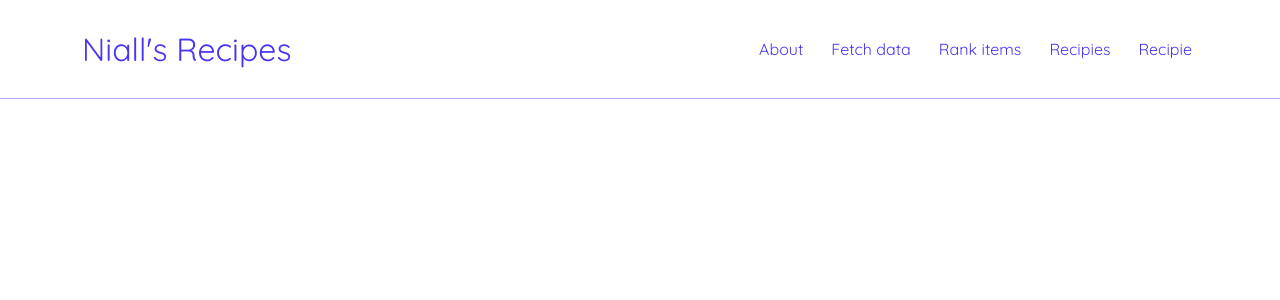
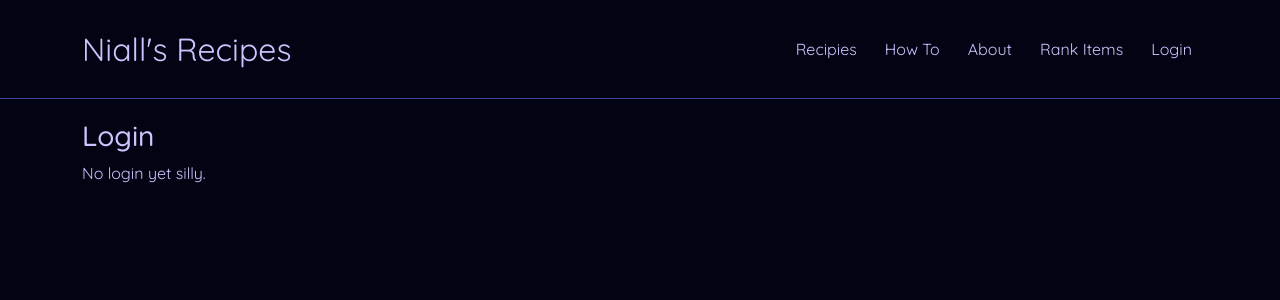
Before and after one commit to niallll/RecipeWebsite, a React (Create React App) app in the folder ClientApp/: page /login in a window 1280 px wide. Shown: the top 300 px of the page. Built offline with nearby package versions, Linux system fonts and the light colour scheme.

Commit message:
Extra tabs, recipe links to idividual, new css

```diff
--- a/ClientApp/src/components/About.js
+++ b/ClientApp/src/components/About.js
@@ -6,7 +6,13 @@ const About = () => {
           <h3>About</h3>
           <p>A simple recipe website for simple recipes.</p>
           <p>The recipes here are made to be simple, easy and cheap.</p>
-          <p>The webite was created in order for me to learn React.js.</p>
+          <p>The webite was created in order for me to learn <a href='https://facebook.github.io/react/'>React</a>.</p>
+          <p>built with:</p>
+          <ul>
+            <li><a href='https://get.asp.net/'>ASP.NET Core</a> and <a href='https://msdn.microsoft.com/en-us/library/67ef8sbd.aspx'>C#</a> for cross-platform server-side code</li>
+            <li><a href='https://facebook.github.io/react/'>React</a> for client-side code</li>
+            <li><a href='http://getbootstrap.com/'>Bootstrap</a> for layout and styling</li>
+          </ul>
           <p>Code used can be found <a href="https://github.com/niallll/RecipeWebsite">here.</a></p>
         </div>
       </main>
--- /dev/null
+++ b/ClientApp/src/components/HowTo.js
@@ -0,0 +1,15 @@
+
+const HowTo = () => {
+  return (
+      <main>
+        <div>
+          <h3>How To</h3>
+          <h5>How to cook</h5>
+          <p>Just cook chief it aint hard.</p>
+          <h5>How to cut</h5>
+          <p>Use a knife, a sharp knife.</p>
+        </div>
+      </main>
+  )
+}
+export default HowTo;
--- /dev/null
+++ b/ClientApp/src/components/Login.js
@@ -0,0 +1,12 @@
+
+const Login = () => {
+  return (
+      <main>
+        <div>
+          <h3>Login</h3>
+          <p>No login yet silly.</p>
+        </div>
+      </main>
+  )
+}
+export default Login;
--- a/ClientApp/src/components/NavMenu.js
+++ b/ClientApp/src/components/NavMenu.js
@@ -11,11 +11,11 @@ export class NavMenu extends Component {
         <Navbar className="navbar" container light>
           <NavbarBrand tag={Link} to="/" className='navbarbrand'>Niall's Recipes</NavbarBrand>
           <div className='navbarlinks'>
+            <NavLink tag={Link} className="navlink" to="/fetch-recipes" >Recipies</NavLink>
+            <NavLink tag={Link} className="navlink" to="/how-to" >How To</NavLink>
             <NavLink tag={Link} className="navlink" to="/about">About</NavLink>
-            <NavLink tag={Link} className="navlink" to="/fetch-data">Fetch data</NavLink>
-            <NavLink tag={Link} className="navlink" to="/rank-items">Rank items</NavLink>
-            <NavLink tag={Link} className="navlink" to="/fetch-recipes">Recipies</NavLink>
-            <NavLink tag={Link} className="navlink" to="/recipe">Recipie</NavLink>
+            <NavLink tag={Link} className="navlink" to="/rank-items">Rank Items</NavLink>
+            <NavLink tag={Link} className="navlink" to="/login">Login</NavLink>
           </div>
         </Navbar>
       </header>
--- a/ClientApp/src/components/Recipe.js
+++ b/ClientApp/src/components/Recipe.js
@@ -1,36 +1,37 @@
 import React, { useState, useEffect } from 'react';
-import {Link} from 'react-router-dom';
+import {Link, useParams} from 'react-router-dom';
 
 const Recipe = () => {
+    const {id} = useParams();
 
-    const [items, setItems] = useState(null);
-    const dataType = 80;
+    const [recipe, setRecipe] = useState(null);
+    const dataType = 100;
 
     useEffect(() => {
-        fetch(`recipe/${dataType}`)
+        fetch(`recipe/${id}`)
             .then((results) => {
                 return results.json();
             })
             .then(data => {
-                setItems(data);
+                console.log(data);
+                console.log(data[0]);
+                setRecipe(data[0]);
             })
-            .catch(e => {console.log(e);})
+            .catch(e => { console.log(e); })
     }, []);
+
 
     return (
         <main>
-            {
-                (items != null) ?
-                items.map((items) => (
-                <div>
-                  <Link to="/">{items.title}</Link>
-                  <p>Calories: {items.calories}</p>
-                  <p>Time: {items.time}</p>
-                </div>
-                ))
-                :
-                <div>Loading...</div>
-            }
+            {recipe != null ?
+            <div>
+                <h2>{recipe.title}</h2>
+                <div>calories: {recipe.calories}</div>
+                <div>time: {recipe.time}</div>
+            </div>
+
+
+            : <div>Loading...</div>}
         </main>
     )
 }
--- a/ClientApp/src/components/Recipies.js
+++ b/ClientApp/src/components/Recipies.js
@@ -1,33 +1,40 @@
 import React, { useState, useEffect } from 'react';
-import {Link} from 'react-router-dom';
+import { Link } from 'react-router-dom';
 
 const Recipies = () => {
 
     const [items, setItems] = useState(null);
-    const dataType = 80;
+    const dataType = 100;
 
     useEffect(() => {
-        fetch(`recipe/${dataType}`)
+        fetch(`recipe`)
             .then((results) => {
+
                 return results.json();
             })
             .then(data => {
                 setItems(data);
             })
-            .catch(e => {console.log(e);})
+            .catch(e => { console.log(e); })
     }, []);
 
     return (
         <main>
-            <h3>Recipes</h3>
+            <h2>Recipes</h2>
             {
                 (items != null) ?
                     items.map((items) => (
-                <div>
-                  <Link to="/">{items.title}</Link>
+                        <div style={{width: '40%'}}>
+                            <Link to={`/recipe/${items.id}`} style={{ textDecoration: 'none'}}>
+                                <div className='recipe-preview'>
+                                    <h3>{items.title}</h3>
                                     <p>Calories: {items.calories}</p>
                                     <p>Time: {items.time}</p>
+
                                 </div>
+                            </Link>
+                        </div>
+
                     ))
                     :
                     <div>Loading...</div>
--- a/ClientApp/src/index.css
+++ b/ClientApp/src/index.css
@@ -4,20 +4,20 @@
 * {
   margin: 0;
   font-family: "Quicksand";
-  color: #06021f;
+  color: #cbc5ff;
+  background-color: #030413;
+}::-webkit-scrollbar {
+  display: none;
 }
 
 .navbar {
     padding: 20px;
-    display: flex;
-    align-items: center;
-    max-width: 6000px;
-    margin: 0 auto;
+    margin-bottom: 20px;
     border-bottom: 1px solid #7768fc94;
 }
 
 .navbar .navbarbrand {
-  color: #4835f1;
+  color: #cbc5ff;
   align-self: center;
   font-size:xx-large;
 }
@@ -27,7 +27,7 @@
 }
 
 .navbar .navlink{
-    color: #4835f1;
+    color: #cbc5ff;
     white-space: normal;
     margin-left: 16px;
     text-decoration: none;
@@ -38,3 +38,24 @@
 .navbar .navlink:hover{
   color: #7768fc94;
 }
+
+.recipe-preview {
+  padding: 10px 16px;
+  margin: 20px 0;
+  height: 150px;
+  border: 1px solid #7768fc94;
+  font-style: normal;
+}
+
+.recipe-preview:hover {
+  box-shadow: 1px 1px 3px black;
+}
+
+.recipe-preview h3{
+  color: #cbc5ff;
+  margin-bottom: 8px;
+}
+
+.recipe-preview a{
+  text-decoration: none;
+}
```
Also changed, not shown: ClientApp/src/AppRoutes.js (+14 -5 lines), 1 other file (tests, documents, lock files or other folders). Lines whose indentation alone changed are shown as unchanged.
